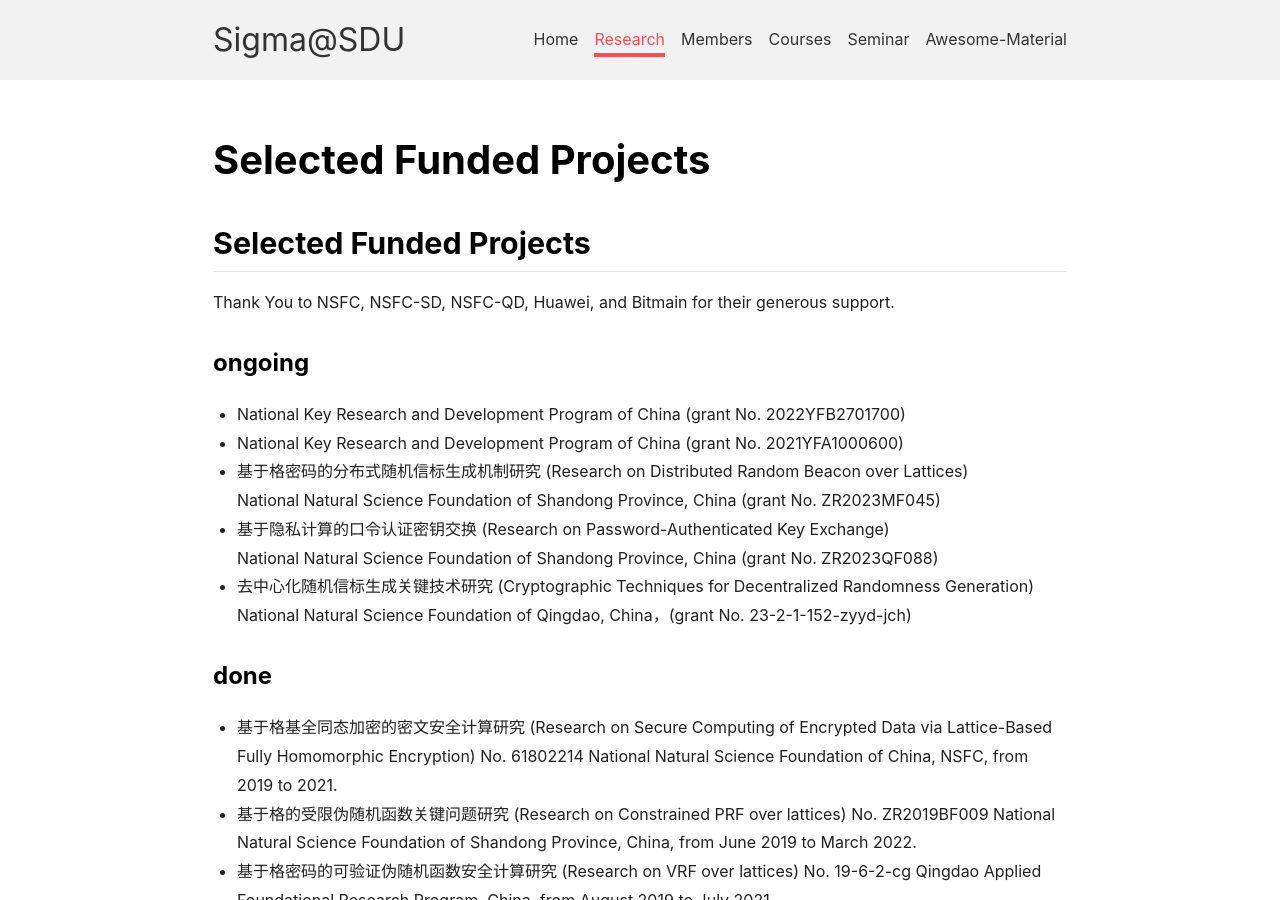
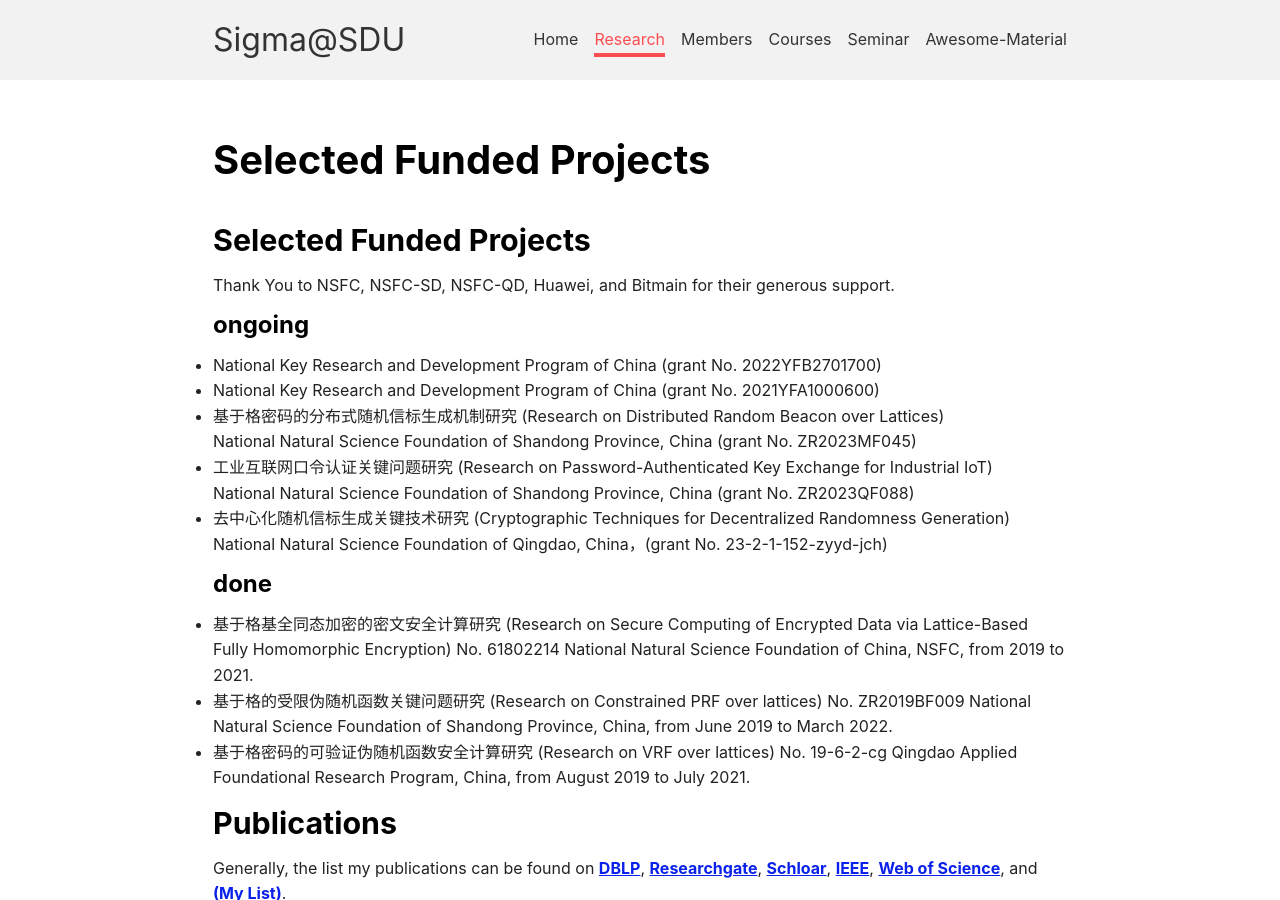
Before and after one commit to sigmasdu/sigmasdu.github.io, a Jekyll site: the page built from research.md, in a window 1280 px wide and 900 px high. Built offline with Jekyll 4.4.1, drawn with Linux system fonts in a browser that asks for light colours; nearby versions of some CDN libraries; our own code applies the rules of GitHub Pages for plain Markdown files.

Commit message:
Update research.md

```diff
--- a/research.md
+++ b/research.md
@@ -23,7 +23,7 @@ Thank You to NSFC, NSFC-SD, NSFC-QD, Huawei, and Bitmain for their generous supp
 - National Key Research and Development Program of China (grant No. 2021YFA1000600)<br>
 - 基于格密码的分布式随机信标生成机制研究 (Research on Distributed Random Beacon over Lattices)<br>
   National Natural Science Foundation of Shandong Province, China (grant No. ZR2023MF045)
-- 基于隐私计算的口令认证密钥交换 (Research on Password-Authenticated Key Exchange)<br>
+- 工业互联网口令认证关键问题研究 (Research on Password-Authenticated Key Exchange for Industrial IoT)<br>
   National Natural Science Foundation of Shandong Province, China (grant No. ZR2023QF088)
 - 去中心化随机信标生成关键技术研究 (Cryptographic Techniques for Decentralized Randomness Generation)<br>
   National Natural Science Foundation of Qingdao, China，(grant No. 23-2-1-152-zyyd-jch)
```
Also changed, not shown: other parts of research.md (+1 -1 lines).
